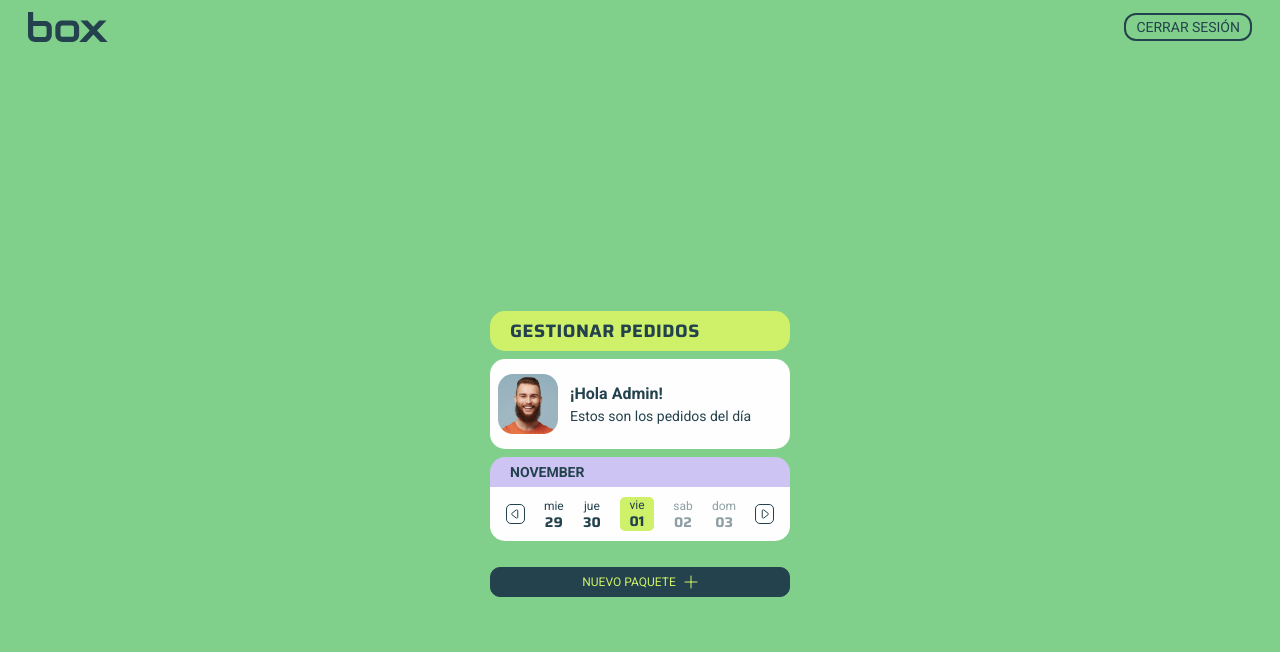
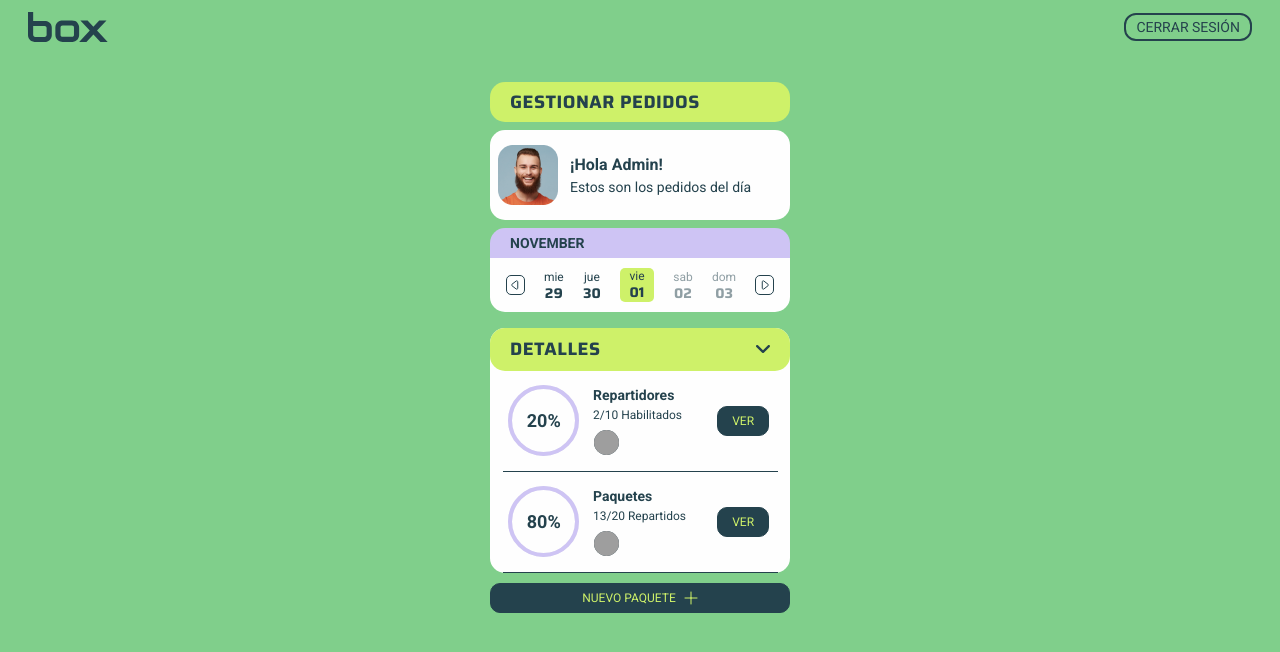
Before and after one commit to GermanCuevas/box-client, a Next.js app: page /admin-home in a window 1280 px wide. Shown: the top 652 px of the page. Built offline with nearby package versions, Linux system fonts and the light colour scheme; grey boxes are pictures that could not be loaded.

Commit message:
fix: finished view admin-home

```diff
--- a/src/app/admin-home/page.tsx
+++ b/src/app/admin-home/page.tsx
@@ -8,10 +8,11 @@ import DateDetail from '@/commons/DateDetail';
 import ButtonBottom from '@/commons/ButtonBottom';
 //icons
 import { Plus } from '@/commons/icons/Plus';
+import DeliveriesAdmin from '@/components/DeliveriesAdmin';
 
 export default function AdminHome() {
   return (
-    <div className="bg-lightGreen w-full flex flex-col items-center justify-center py-4 h-screen">
+    <div className="flex flex-col items-center justify-center py-4 h-[92.5]">
       <div className="w-full max-w-[300px]">
         <div className="text-center mb-2 mt-6  tracking-normal">
           <LemmonButton title={'gestionar pedidos'} width={'w-full'} icon={''} />
@@ -27,8 +28,8 @@ export default function AdminHome() {
           <DateDetail />
         </div>
         <div className="px-3 max-w-[300px] max-h-[332px] bg-lightGreen text-xs flex flex-col justify-center items-center">
-          <div className="w-[300px]">
-            {/* common de ivan */}
+          <div className="w-[300px] rounded-[15px]">
+            <DeliveriesAdmin />
             <div className="bg-lightGreen gap-y-3 mt-[10px] relative">
               <ButtonBottom
                 titleButton={'nuevo paquete'}
--- a/src/commons/DeliveryAvailability.tsx
+++ b/src/commons/DeliveryAvailability.tsx
@@ -86,7 +86,7 @@ export default function DeliveryAvailability({
 
   return (
     <li className={'list-none flex max-w-[300px] w-full h-[100px] m-auto bg-white  '}>
-      <div className="basis-[30%] flex justify-center items-center">
+      <div className="basis-[30%] flex justify-center items-center ">
         <div className="w-[80px] h-[80px] relative flex justify-center items-center">
           <div className="w-[71px] h-[71px] absolute border-lightWhite border-4 rounded-full"></div>
           <div className="w-[71px] h-[71px] absolute rounded-full border-4 border-lightPurple ">
--- /dev/null
+++ b/src/components/DeliveriesAdmin.tsx
@@ -0,0 +1,85 @@
+'use client';
+import React, { useState } from 'react';
+//icon
+import { ChevronDownSmall } from '@/commons/icons/ChevronDownSmall';
+//commons
+import LemmonButton from '@/commons/LemmonButton';
+import DeliveryAvailability from '@/commons/DeliveryAvailability';
+
+// interface data {
+//   imgDeliveries?: string;
+//   title?: 'Repartidores' | 'Paquetes';
+//   percentage?: number;
+//   enabledDeliveries?: number;
+//   totalDeliveries?: number;
+//   packagesDistributed?: number;
+//   totalPackages?: number;
+// }
+
+interface deliveriesAdmin {
+  lemmonTitle?: string;
+  data?: Array<object>;
+  deliveryType?: string;
+  roundedClass?: string;
+}
+
+export default function DeliveriesAdmin({
+  lemmonTitle = 'detalles',
+  deliveryType,
+  roundedClass = 'rounded-[15px]'
+}: deliveriesAdmin) {
+  const [toggleList, setToggleList] = useState(false);
+
+  const useHandleLemmonToggle = () => {
+    setToggleList((prev) => !prev);
+  };
+
+  return (
+    <section
+      className={`w-[300px] min-h-[100px] ${roundedClass} m-auto ${!toggleList ? 'bg-white' : ''}`}
+    >
+      <LemmonButton
+        hanleLemmonButton={useHandleLemmonToggle}
+        height={'h-[43px]'}
+        title={lemmonTitle}
+        icon={<ChevronDownSmall />}
+      />
+
+      <ul className={`w-full h-fit ${!toggleList ? 'flex' : 'hidden'}   flex-col  items-center`}>
+        {deliveryType === 'history' && (
+          <>
+            <li className={'text-[12px] text-start w-full pl-5 font-[500] text-darkGreen'}>
+              <p className="m-2">58 paquetes entregados</p>
+            </li>
+            <div className={'w-[275px] border-b-[.1px] border-b-darkGreen '} />
+          </>
+        )}
+        <div className={'w-[275px] border-b-[.1px] border-b-darkGreen '}>
+          <DeliveryAvailability title={'Repartidores'} enabledDeliveries={2} percentage={20} />
+          <div className={'w-[275px] border-b-[.1px] border-b-darkGreen '} />
+          <DeliveryAvailability percentage={80} />
+        </div>
+
+        {/* {data?.map(
+          ({ imgDeliveries,title, percentage, enabledDeliveries, totalDeliveries, packagesDistributed, totalPackages   id = '' }: data, index: number, array) => (
+            <React.Fragment key={index}>
+              <Link href={`/shipment/${deliveryType}/${id}`} className="w-full">
+                <DeliveryAvailability
+                  title={'Repartidores'}
+                  enabledDeliveries={2}
+                  percentage={20}
+                />
+              </Link>
+              {index !== array.length - 1 && (
+                <li
+                  key={`separator-${index}`}
+                  className={'w-[275px] border-b-[.1px] border-b-darkGreen '}
+                />
+              )}
+            </React.Fragment>
+          )
+        )} */}
+      </ul>
+    </section>
+  );
+}
```
